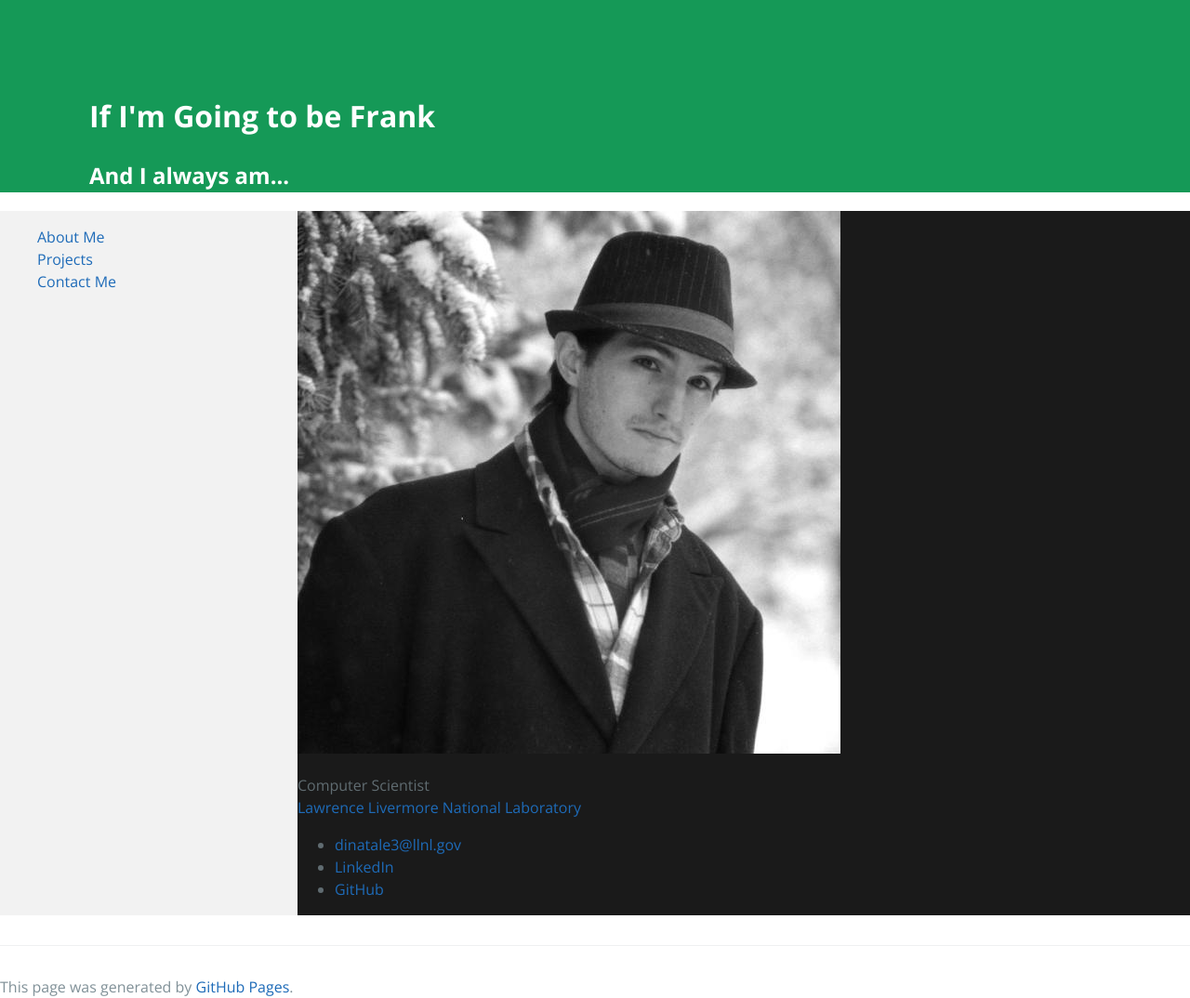
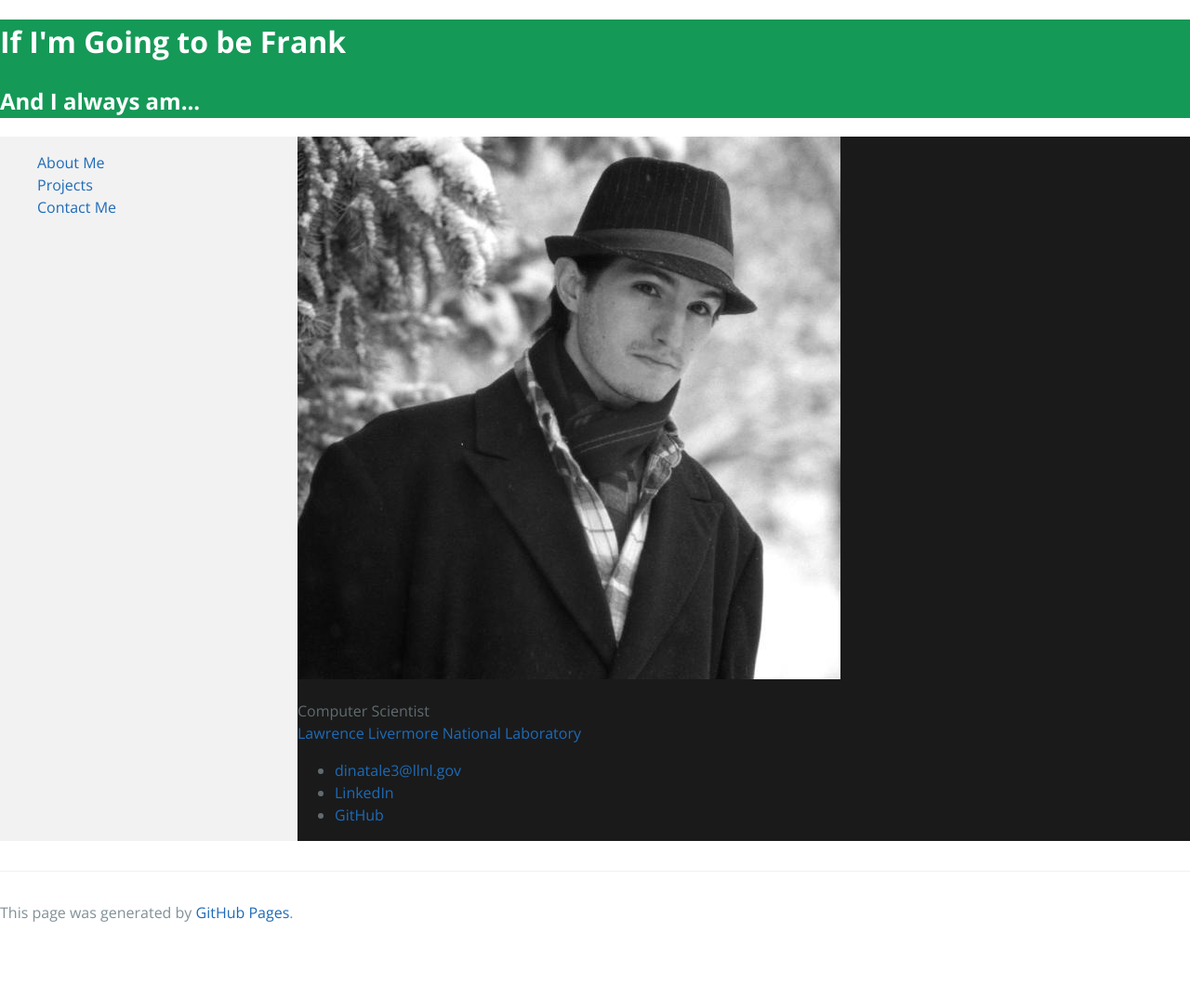
Before and after one commit to FrankD412/frankd412.github.io, a Jekyll site: the page built from index.html, in a window 1280 px wide. Shown: the whole page at 93% size. Built offline with Jekyll 4.4.1, drawn with Linux system fonts in a browser that asks for light colours; after the commit the page ends 994 px from its top, so only the background shows below that.

Commit message:
Moved page-header class to custom sass.

```diff
--- a/_sass/jekyll-theme-cayman.scss
+++ b/_sass/jekyll-theme-cayman.scss
@@ -83,22 +83,6 @@
       margin-top: 1rem;
       margin-left: 0;
     }
-  }
-}
-
-.page-header {
-  color: $header-heading-color;
-  background-color: $header-bg-color;
-  @include large {
-    padding: 5rem 6rem 0rem 6rem;
-  }
-
-  @include medium {
-    padding: 3rem 4rem 0rem 4rem;
-  }
-
-  @include small {
-    padding: 2rem 1rem 0rem 1rem;
   }
 }
 
--- a/assets/css/style.scss
+++ b/assets/css/style.scss
@@ -36,3 +36,8 @@
         display: inline-flex;
     }
 }
+
+.page-header {
+    color: $header-heading-color;
+    background-color: $header-bg-color;
+ }
```
